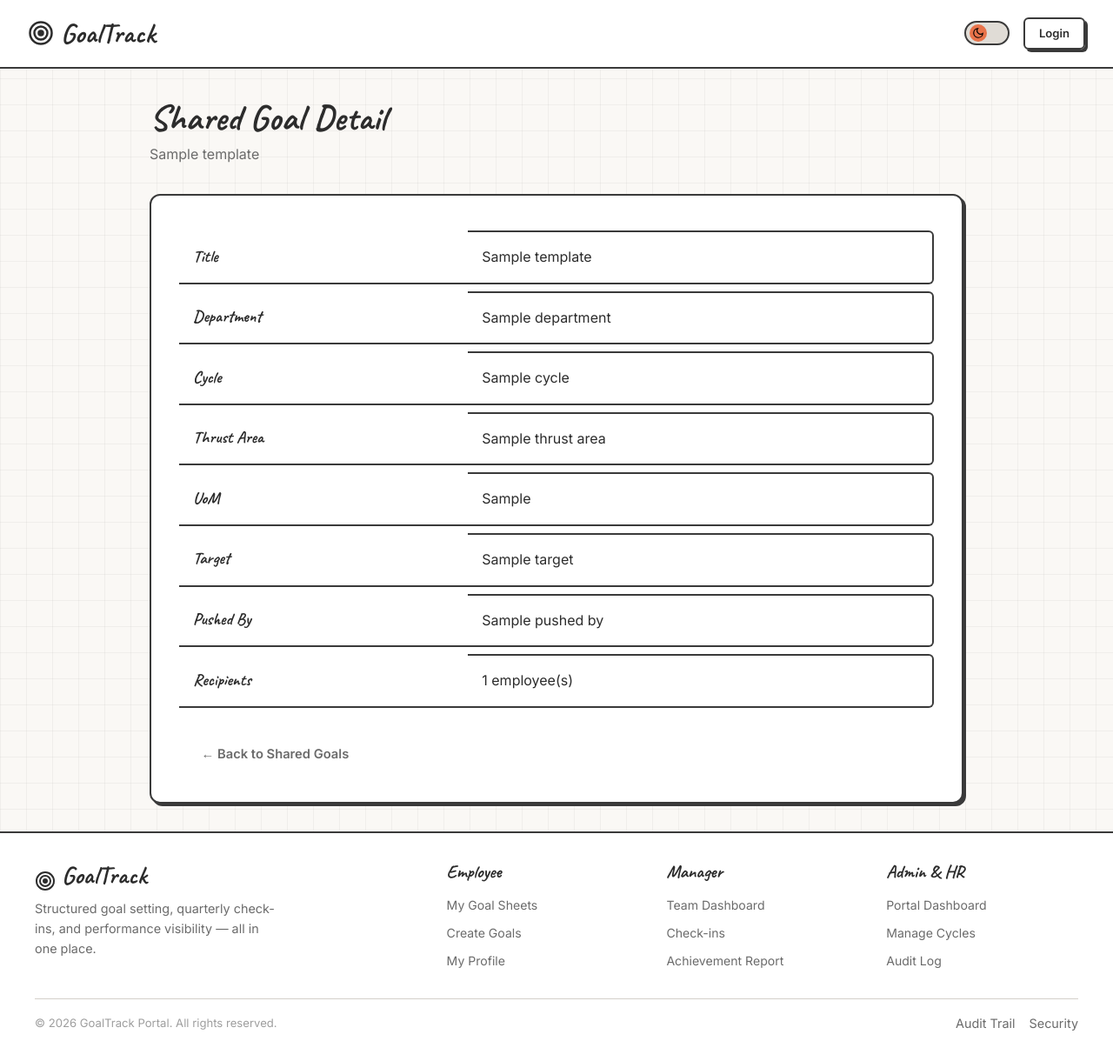
After one commit to kashish2210/goal-portal, a Django app: template templates/portal/shared_goal_edit.html in a window 1280 px wide. The commit adds this page. Shown: the whole page at 87% size. Run offline with Django 5.2, Linux system fonts and the light colour scheme; the template is opened without the code that fills it: most values are stand-ins (such as "Sample title", 1, 10 or a date in 2020).

Commit message:
add shared goals

```diff
--- a/templates/portal/cycle_form.html
+++ b/templates/portal/cycle_form.html
@@ -30,11 +30,11 @@
         </div>
         <div class="form-group">
           <label for="start_date">Start Date</label>
-          <input type="date" name="start_date" id="start_date" class="form-control" value="{{ cycle.start_date|date:'Y-m-d'|default:'' }}" required>
+        <input type="date" name="start_date" id="start_date" class="form-control" value="{{ start_date_val|default:post.start_date|default:'' }}" required>
         </div>
         <div class="form-group">
           <label for="end_date">End Date</label>
-          <input type="date" name="end_date" id="end_date" class="form-control" value="{{ cycle.end_date|date:'Y-m-d'|default:'' }}" required>
+        <input type="date" name="end_date" id="end_date" class="form-control" value="{{ end_date_val|default:post.end_date|default:'' }}" required>
         </div>
         <div class="form-group" style="display: flex; align-items: center; padding-top: 1.5rem;">
           <label style="display: flex; align-items: center; gap: 0.5rem; cursor: pointer;">
--- /dev/null
+++ b/templates/portal/shared_goal_edit.html
@@ -0,0 +1,27 @@
+{% extends 'base.html' %}
+{% block title %}Shared Goal | GoalTrack{% endblock %}
+{% block content %}
+<div class="page-container">
+  <div class="page-header">
+    <h1>Shared Goal Detail</h1>
+    <p class="page-subtitle">{{ template.title }}</p>
+  </div>
+  <div class="create-trip-form-card">
+    <table class="table-sketch">
+      <tbody>
+        <tr><th>Title</th><td>{{ template.title }}</td></tr>
+        <tr><th>Department</th><td>{{ template.department.name }}</td></tr>
+        <tr><th>Cycle</th><td>{{ template.cycle.name }}</td></tr>
+        <tr><th>Thrust Area</th><td>{{ template.thrust_area.name }}</td></tr>
+        <tr><th>UoM</th><td>{{ template.get_uom_display }}</td></tr>
+        <tr><th>Target</th><td>{{ template.target|default:template.target_date|default:"Zero" }}</td></tr>
+        <tr><th>Pushed By</th><td>{{ template.pushed_by.get_full_name|default:template.pushed_by.username }}</td></tr>
+        <tr><th>Recipients</th><td>{{ template.derived_goals.count }} employee(s)</td></tr>
+      </tbody>
+    </table>
+    <div style="margin-top: 1.5rem;">
+      <a href="{% url 'portal:shared_goal_list' %}" class="btn btn-ghost">← Back to Shared Goals</a>
+    </div>
+  </div>
+</div>
+{% endblock %}
```
Also changed, not shown: portal/views.py (+6 -1 lines).
